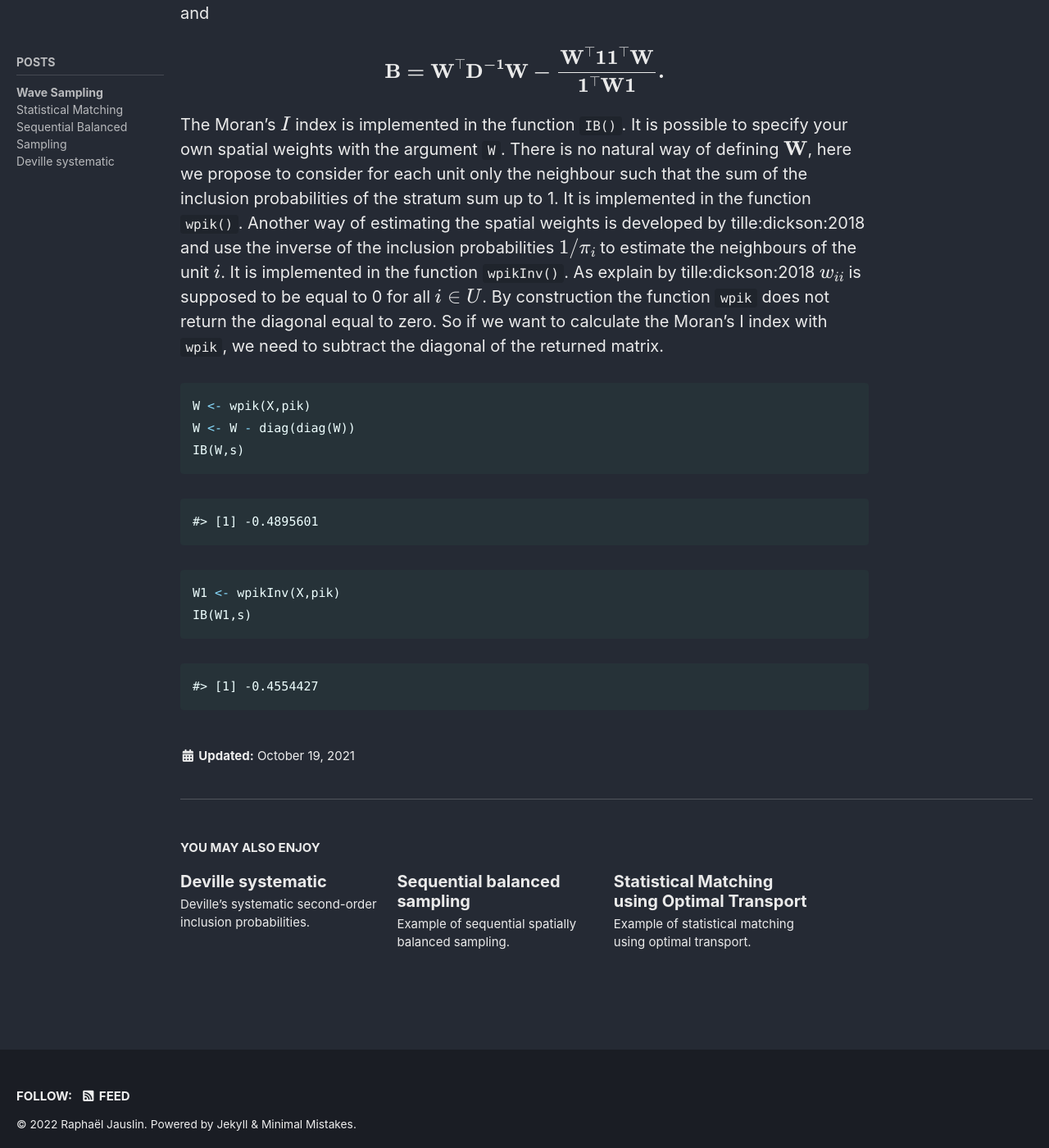
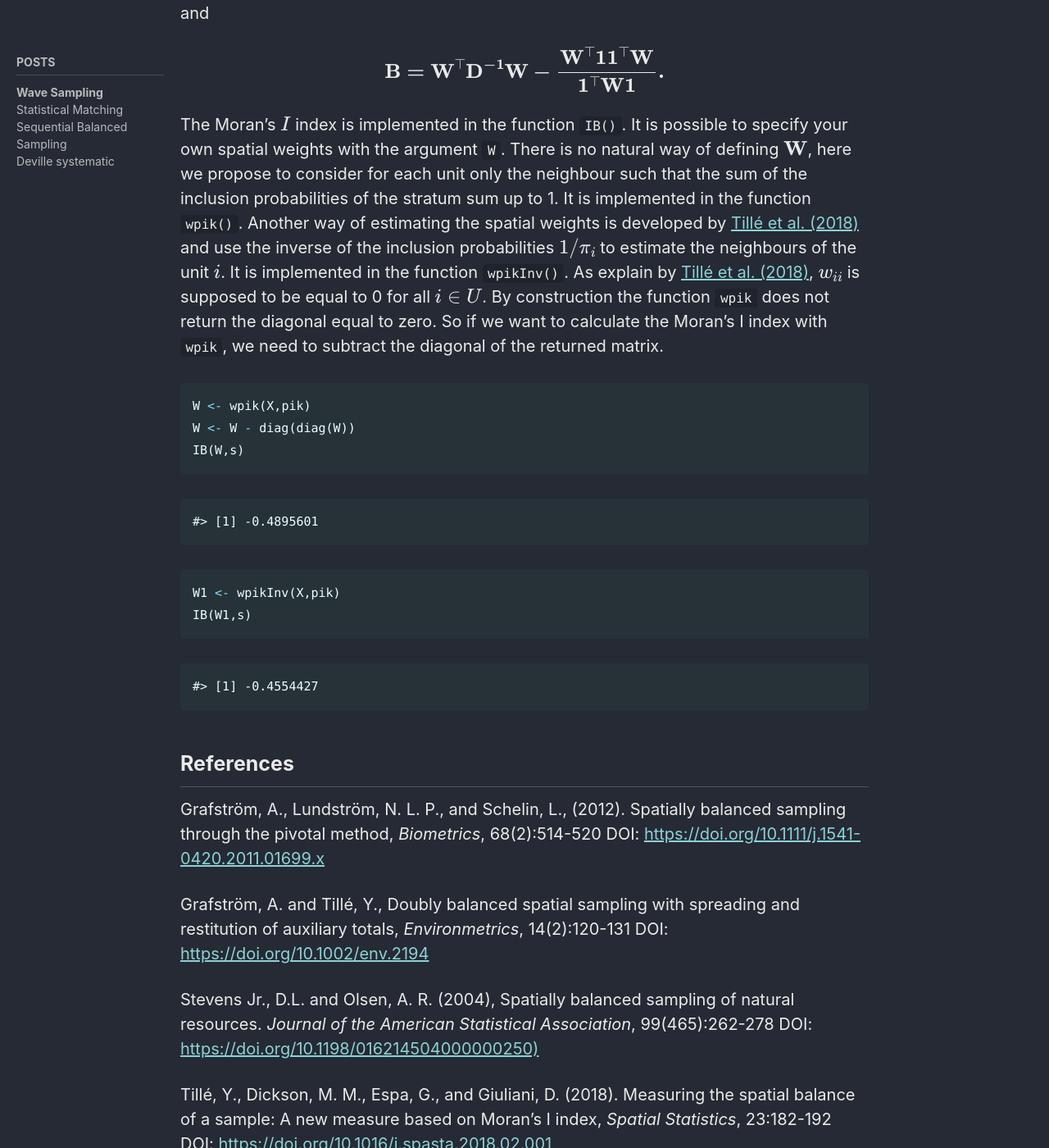
Before and after one commit to RJauslin/raphaeljauslin, a Jekyll site: the page built from _posts/2021-10-19-wave.md, in a window 1280 px wide and 1400 px high, scrolled down 4807 px. Shown: the whole window at 82% size. Built offline with Jekyll 4.4.1, drawn with Linux system fonts in a browser that asks for light colours; cached includes are drawn as plain includes; formulas are drawn with MathJax 3; some of the changed text lies outside the part shown.

Commit message:
modif citation

```diff
--- a/_posts/2021-10-19-wave.md
+++ b/_posts/2021-10-19-wave.md
@@ -13,7 +13,7 @@ Geographical data are generally auto-correlated. This is why it is preferable to
 
 ## Data generation
 
-We use the data set `meuse` from the package `sp`, describe by the following statement. *This data set gives locations and topsoil heavy metal concentrations, along with a number of soil and landscape variables at the observation locations, collected in a flood plain of the river Meuse, near the village of Stein (NL)*. As it is explained by  [Grafstrom and Tillé (2013)](https://doi.org/10.1002/env.2194), we proposed to generate the inclusion probabilities proportional to the copper concentration, a variable that have a strong spatial correlation.
+We use the data set `meuse` from the package `sp`, describe by the following statement. *This data set gives locations and topsoil heavy metal concentrations, along with a number of soil and landscape variables at the observation locations, collected in a flood plain of the river Meuse, near the village of Stein (NL)*. As it is explained by  [Grafström and Tillé (2013)](https://doi.org/10.1002/env.2194), we proposed to generate the inclusion probabilities proportional to the copper concentration, a variable that have a strong spatial correlation.
 
 
 {% highlight r %}
@@ -75,7 +75,7 @@ p
 ## Spatial balance
 
 ### Voronoï polygons
-One way of measuring the spread of a sample was developed by  stevens:olsen:2004 and then suggested by grafstrom:lundstrom:2012. It is based on the Voronoï polygons and is given by
+One way of measuring the spread of a sample was developed by  [Stevens Jr. and Olsen (2004)](https://doi.org/10.1198/016214504000000250) and then suggested by [Grafström et al. (2012)](https://doi.org/10.1111/j.1541-0420.2011.01699.x). It is based on the Voronoï polygons and is given by
 
 $$ B(\bf s) = \frac{1}{n}\sum_{i \in s} (v_i - 1)^2 $$
 
@@ -133,7 +133,7 @@ BalancedSampling::sb(pik,as.matrix(meuse[,1:2]),which(s == 1))
 
 ### Moran index
 
-Another way to estimate the spatial spread is developed by @tille:dickson:2018, it uses a corrected version of the traditional Moran's $$I$$ index. This estimator use spatial weights $$w_{ij}$$ that indicates how a unit $$i$$ is close from the unit $$j$$. Such matrix is supposed to include inclusion probabilities in its computation, hence, the spatial weights matrix $$\bf W$$ is generally not symmetric. The spatial balance measure is given by
+Another way to estimate the spatial spread is developed by [Tillé et al. (2018)](https://doi.org/10.1016/j.spasta.2018.02.001), it uses a corrected version of the traditional Moran's $$I$$ index. This estimator use spatial weights $$w_{ij}$$ that indicates how a unit $$i$$ is close from the unit $$j$$. Such matrix is supposed to include inclusion probabilities in its computation, hence, the spatial weights matrix $$\bf W$$ is generally not symmetric. The spatial balance measure is given by
 
 $$ I_B =\frac{(\bf s-\bf \bar{s}_w)^\top \bf W (\bf s-\bf \bar{s}_w)}{\sqrt{(\bf s-\bf \bar{s}_w)^\top \bf D (\bf s-\bf \bar{s}_w) (\bf s-\bf \bar{s}_w)^\top \bf B (\bf s-\bf \bar{s}_w) }}, $$
 
@@ -145,7 +145,7 @@ and
 
 $$\bf B = \bf W^\top \bf D^{-1} \bf W - \frac{\bf W^\top \bf 1\bf 1^\top \bf W}{\bf1^\top \bf W \bf 1}.$$
 
-The Moran's $$I$$ index is implemented in the function `IB()`. It is possible to specify your own spatial weights with the argument `W`. There is no natural way of defining $$\bf W$$, here we propose to consider for each unit only the neighbour such that the sum of the inclusion probabilities of the stratum sum up to 1. It is implemented in the function `wpik()`. Another way of estimating the spatial weights is developed by tille:dickson:2018 and use the inverse of the inclusion probabilities $$1/\pi_i$$ to estimate the neighbours of the unit $$i$$. It is implemented in the function `wpikInv()`. As explain by tille:dickson:2018  $$w_{ii}$$ is supposed to be equal to 0 for all $$i \in U$$. By construction the function `wpik` does not return the diagonal equal to zero. So if we want to calculate the Moran's I index with `wpik`, we need to subtract the diagonal of the returned matrix.
+The Moran's $$I$$ index is implemented in the function `IB()`. It is possible to specify your own spatial weights with the argument `W`. There is no natural way of defining $$\bf W$$, here we propose to consider for each unit only the neighbour such that the sum of the inclusion probabilities of the stratum sum up to 1. It is implemented in the function `wpik()`. Another way of estimating the spatial weights is developed by [Tillé et al. (2018)](https://doi.org/10.1016/j.spasta.2018.02.001) and use the inverse of the inclusion probabilities $$1/\pi_i$$ to estimate the neighbours of the unit $$i$$. It is implemented in the function `wpikInv()`. As explain by [Tillé et al. (2018)](https://doi.org/10.1016/j.spasta.2018.02.001), $$w_{ii}$$ is supposed to be equal to 0 for all $$i \in U$$. By construction the function `wpik` does not return the diagonal equal to zero. So if we want to calculate the Moran's I index with `wpik`, we need to subtract the diagonal of the returned matrix.
 
 
 {% highlight r %}
@@ -175,3 +175,18 @@ IB(W1,s)
 {% highlight text %}
 #> [1] -0.4554427
 {% endhighlight %}
+
+
+## References
+
+Grafström, A., Lundström, N. L. P., and Schelin, L., (2012). Spatially balanced sampling through the pivotal method, *Biometrics*, 68(2):514-520
+DOI: [https://doi.org/10.1111/j.1541-0420.2011.01699.x](https://doi.org/10.1111/j.1541-0420.2011.01699.x)
+
+Grafström, A. and Tillé, Y., Doubly balanced spatial sampling with spreading and restitution of auxiliary totals, *Environmetrics*, 14(2):120-131
+DOI: [https://doi.org/10.1002/env.2194](https://doi.org/10.1002/env.2194)
+
+Stevens Jr., D.L. and Olsen, A. R. (2004), Spatially balanced sampling of natural resources. *Journal of the American Statistical Association*, 99(465):262-278
+DOI: [https://doi.org/10.1198/016214504000000250)](https://doi.org/10.1198/016214504000000250)
+
+Tillé, Y., Dickson, M. M., Espa, G., and Giuliani, D. (2018). Measuring the spatial balance of a sample: A new measure based on Moran’s I index, *Spatial Statistics*, 23:182-192
+DOI: [https://doi.org/10.1016/j.spasta.2018.02.001](https://doi.org/10.1016/j.spasta.2018.02.001)
```
Also changed, not shown: _posts/2012-10-19-ot-matching.md (+1 -1 lines), _posts/2022-06-06-sequential_balanced.md (+1 -8 lines), _posts/2022-07-06-deville.md (+7 -1 lines), 6 other files.
